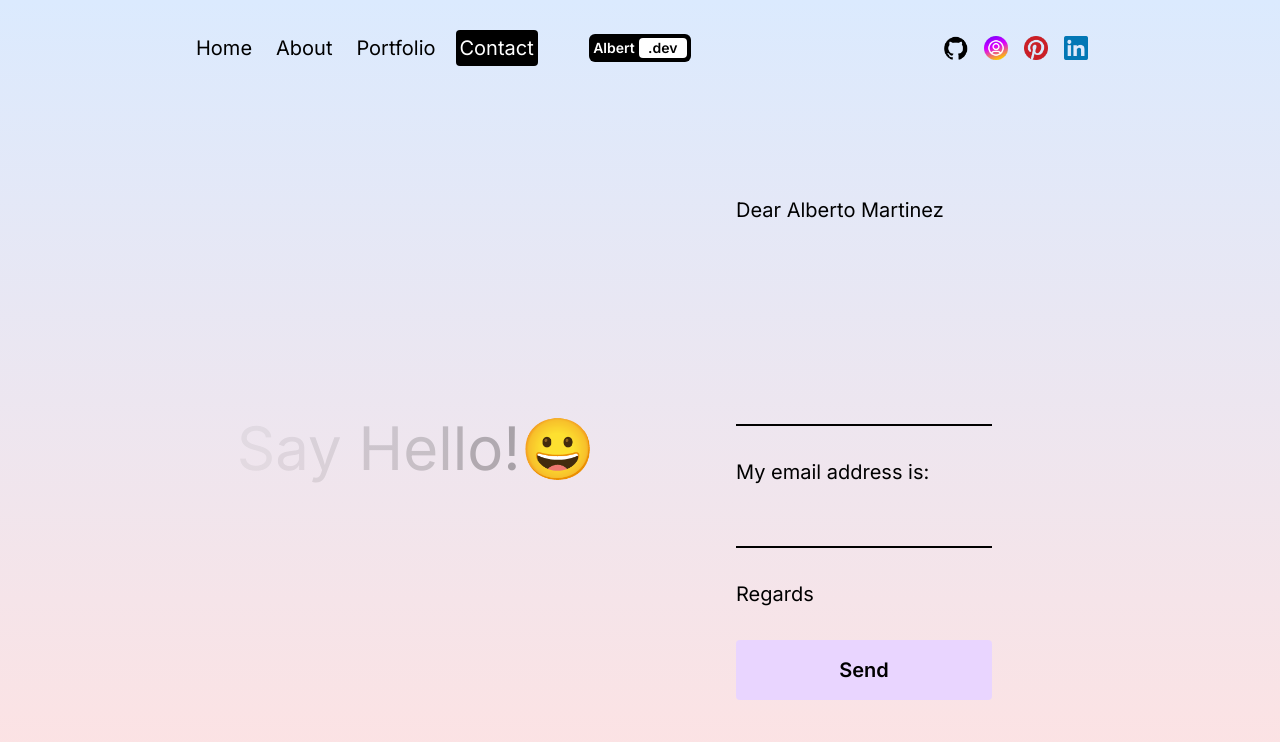
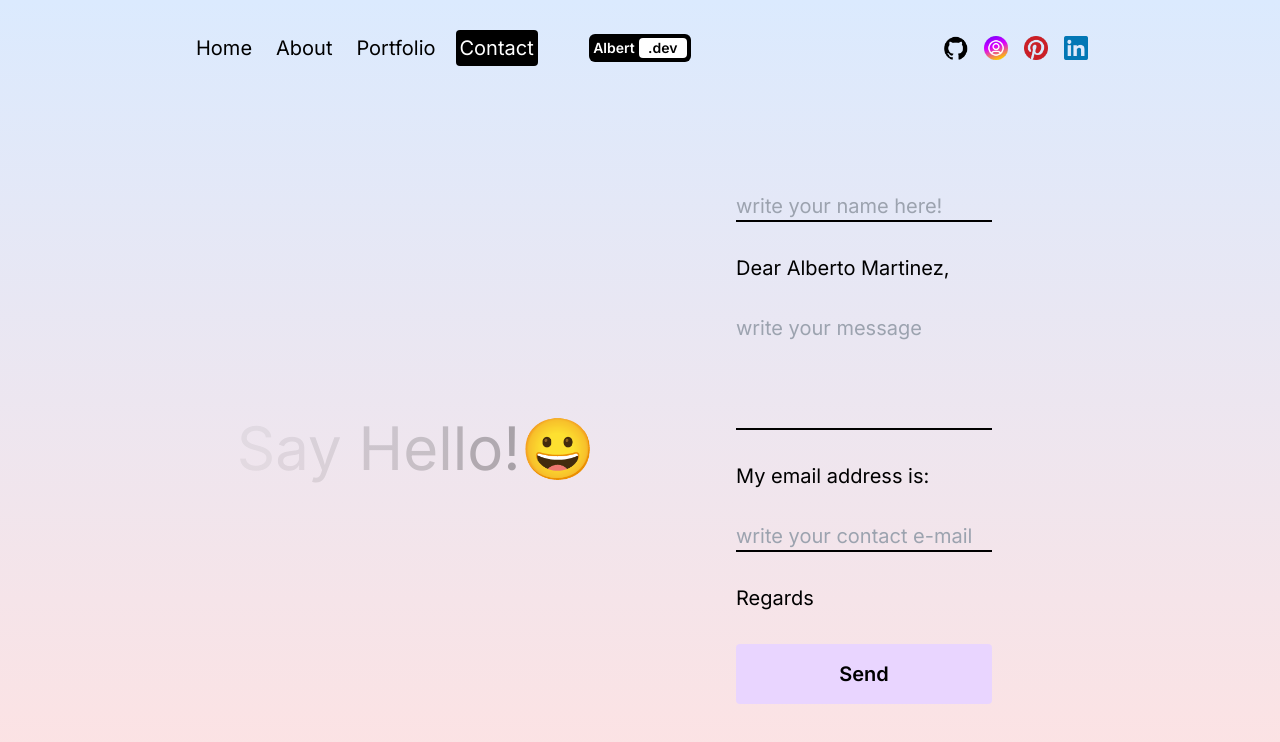
Before and after one commit to AlbertoMMIP/main-portfolio, a Next.js app: page /contact in a window 1280 px wide. Shown: the top 742 px of the page. Built offline with nearby package versions, Linux system fonts and the light colour scheme.

Commit message:
[emailJS] - implement email library

```diff
--- /dev/null
+++ b/loader.js
@@ -0,0 +1,6 @@
+'use client'
+
+export default function myImageLoader({ src, width, quality }) {
+  if (src.startsWith('https://images.pexels.com')) return src;
+  return `https://albertommip.github.io/main-portfolio/${src}?w=${width}&q=${quality || 75}`
+}
--- a/next.config.mjs
+++ b/next.config.mjs
@@ -1,6 +1,9 @@
 /** @type {import('next').NextConfig} */
 const nextConfig = {
+  output: 'export',
   images: {
+    loader: 'custom',
+    loaderFile: './loader.js',
     remotePatterns: [
       {
         protocol: 'https',
--- a/package.json
+++ b/package.json
@@ -9,6 +9,7 @@
     "lint": "next lint"
   },
   "dependencies": {
+    "@emailjs/browser": "^4.3.3",
     "framer-motion": "^11.1.9",
     "next": "14.1.0",
     "react": "18",
--- a/src/app/contact/page.jsx
+++ b/src/app/contact/page.jsx
@@ -1,7 +1,8 @@
 "use client"
 
 import { motion } from "framer-motion";
-import { useState } from "react";
+import { useRef, useState } from "react";
+import emailjs from '@emailjs/browser';
 
 const ContactPage = () => {
 
@@ -9,6 +10,29 @@ const ContactPage = () => {
   const [error, setError] = useState(false);
 
   const text = "Say Hello!";
+
+  const form = useRef();
+
+  const sendEmail = (e) => {
+    e.preventDefault();
+    setError(false);
+    setSuccess(true);
+
+    emailjs
+      .sendForm(process.env.NEXT_PUBLIC_SERVICE_KEY, process.env.NEXT_PUBLIC_TEMPLATE_KEY, form.current, {
+        publicKey: process.env.NEXT_PUBLIC_PUBLIC_KEY,
+      })
+      .then(
+        () => {
+          setSuccess(true);
+          form.current.reset();
+        },
+        (error) => {
+          setError(true);
+          console.log('FAILED...', error.text);
+        },
+      );
+  };
 
   return (
     <motion.div className="h-full" initial={{y:"-200vh"}} animate={{y:"0%"}} transition={{duration: 1}}>
@@ -31,13 +55,14 @@ const ContactPage = () => {
             😀
           </div>
         </div>
-        <form className="h-1/2 lg:h-full lg:w-1/2 bd-red-50 rounded-xl text-xl flex flex-col gap-8 justify-center p-24">
-          <span>Dear Alberto Martinez</span>
-          <textarea name="user_message" id="msg" rows={6} className="bg-transparent border-b-2 border-b-black outline-none resize-none"></textarea>
+        <form ref={form} onSubmit={sendEmail} className="h-1/2 lg:h-full lg:w-1/2 bd-red-50 rounded-xl text-xl flex flex-col gap-8 justify-center p-24">
+          <input name="user_name" type="text" placeholder="write your name here!" className="bg-transparent border-b-2 border-b-black outline-none" />
+          <span>Dear Alberto Martinez, </span>
+          <textarea name="user_message" id="msg" rows={6} placeholder="write your message" className="bg-transparent border-b-2 border-b-black outline-none resize-none"></textarea>
           <span>My email address is:</span>
-          <input name="user_email" type="email" className="bg-transparent border-b-2 border-b-black outline-none"/>
+          <input name="user_email" type="email" placeholder="write your contact e-mail" className="bg-transparent border-b-2 border-b-black outline-none"/>
           <span>Regards</span>
-          <button className="bg-purple-200 rounded font-semibold tet-gray-600 p-4">Send</button>
+          <button type="submit" className="bg-purple-200 rounded font-semibold tet-gray-600 p-4">Send</button>
           {success && <span className="text-green-600 font-semibold">Your message has been sent successfully!</span>}
           {error && <span className="text-red-600 font-semibold">Something went wrong! <br/> You should send a private message to jalberto.martinez.fs@gmail.com</span>}
         </form>
```
Also changed, not shown: 2 other files (tests, documents, lock files or other folders).
